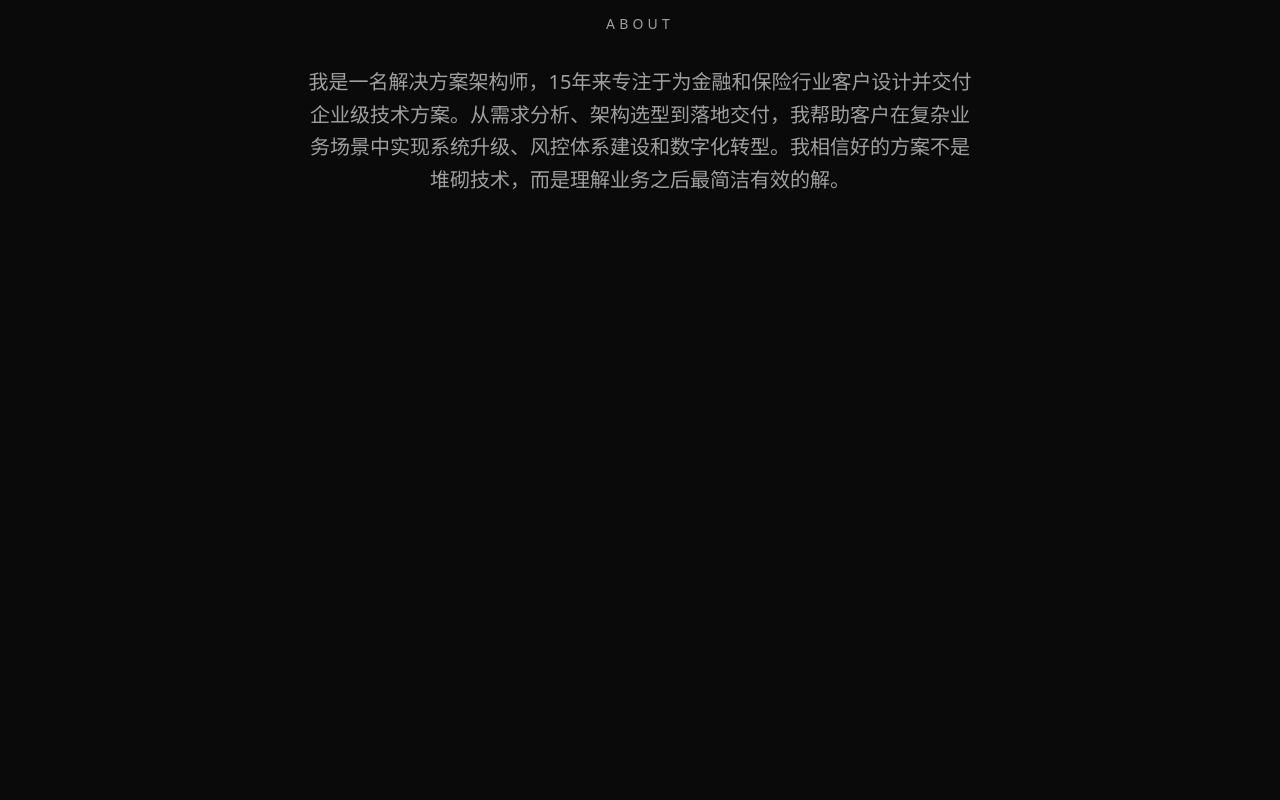
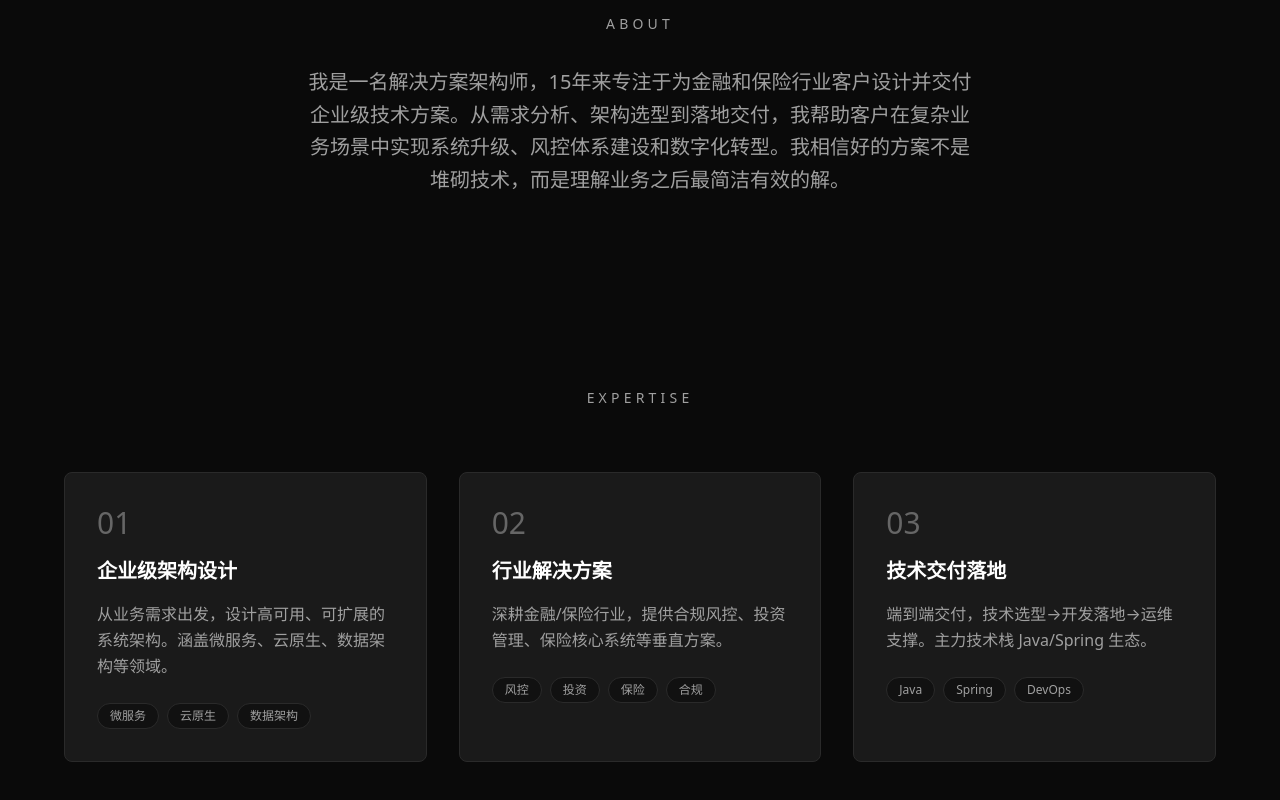
Before and after one commit to TerryOrgn/PersonalPage, a Next.js app: page / in a window 1280 px wide. Shown: the part 1168-1968 px from the top of the page. Before the commit the page ends 1460 px from the top, so only its background shows below. Built offline with nearby package versions, Linux system fonts and the light colour scheme.

Commit message:
feat: add Expertise section with 3-column card grid

```diff
--- a/src/app/page.tsx
+++ b/src/app/page.tsx
@@ -3,6 +3,7 @@ import Nav from "@/components/Nav";
 import Hero from "@/components/Hero";
 import Quote from "@/components/Quote";
 import About from "@/components/About";
+import Expertise from "@/components/Expertise";
 
 export default function Home() {
   return (
@@ -11,6 +12,7 @@ export default function Home() {
       <Hero {...SITE_DATA.hero} />
       <Quote text={SITE_DATA.quote} />
       <About text={SITE_DATA.about} />
+      <Expertise items={SITE_DATA.expertise} />
     </main>
   );
 }
--- /dev/null
+++ b/src/components/Expertise.tsx
@@ -0,0 +1,43 @@
+import { ExpertiseItem } from "@/data/site";
+
+interface ExpertiseProps {
+  items: ExpertiseItem[];
+}
+
+export default function Expertise({ items }: ExpertiseProps) {
+  return (
+    <section id="expertise" className="px-6">
+      <div className="max-w-6xl mx-auto">
+        <h2 className="text-sm uppercase tracking-[0.3em] text-[var(--text-secondary)] mb-16 text-center">
+          Expertise
+        </h2>
+        <div className="grid grid-cols-1 md:grid-cols-3 gap-8">
+          {items.map((item, i) => (
+            <div
+              key={i}
+              className="bg-[var(--bg-card)] border border-[var(--border)] rounded-lg p-8 hover:-translate-y-1 transition-transform duration-300"
+            >
+              <span className="text-3xl mb-4 block text-[var(--text-muted)]">
+                {String(i + 1).padStart(2, "0")}
+              </span>
+              <h3 className="text-xl font-semibold mb-4">{item.title}</h3>
+              <p className="text-[var(--text-secondary)] leading-relaxed mb-6">
+                {item.description}
+              </p>
+              <div className="flex flex-wrap gap-2">
+                {item.tags.map((tag) => (
+                  <span
+                    key={tag}
+                    className="px-3 py-1 text-xs rounded-full bg-[var(--bg-secondary)] text-[var(--text-secondary)] border border-[var(--border)]"
+                  >
+                    {tag}
+                  </span>
+                ))}
+              </div>
+            </div>
+          ))}
+        </div>
+      </div>
+    </section>
+  );
+}
```
